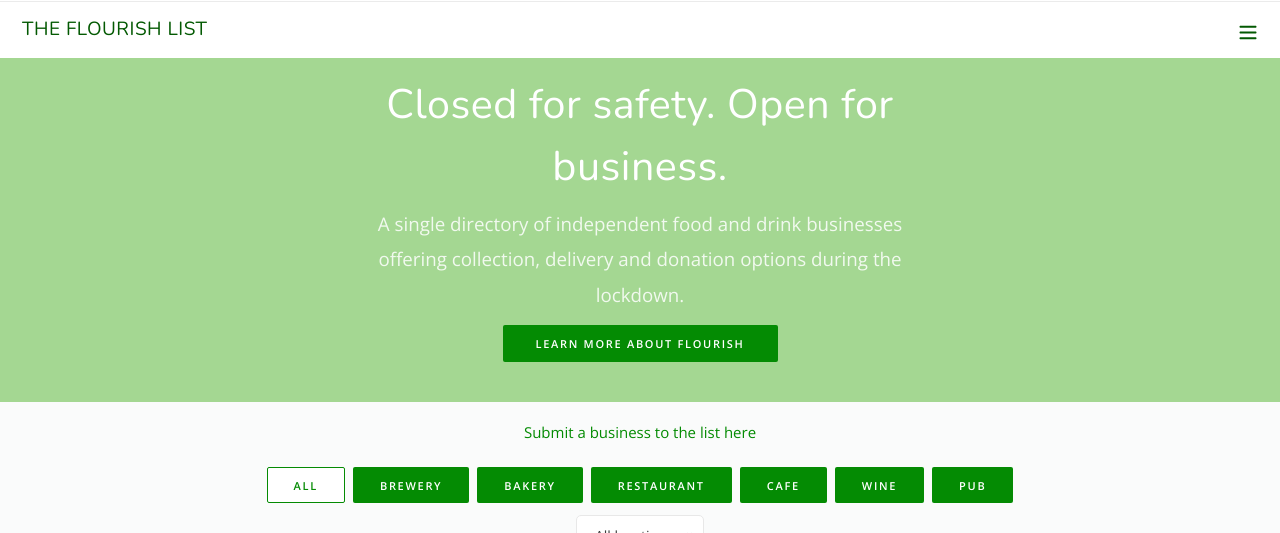
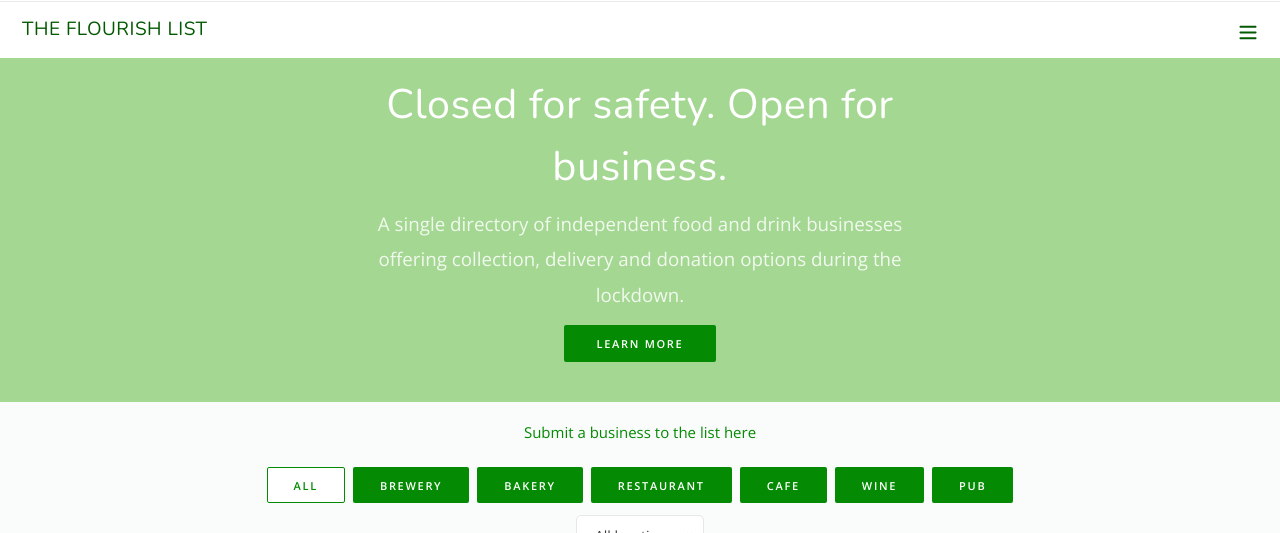
Before and after one commit to lets-flourish/lets-flourish.github.io, a Jekyll site: the page built from index.html, in a window 1280 px wide and 900 px high, cut to the strip 0-533 px from the top of the window. Built offline with Jekyll 4.4.1, drawn with Linux system fonts in a browser that asks for light colours; some web fonts are replaced; comment, search, counter and statistics services are not loaded.

Commit message:
Updated text in buttton

```diff
--- a/_layouts/the-list.html
+++ b/_layouts/the-list.html
@@ -48,7 +48,7 @@
             A single directory of independent food and drink businesses offering collection, delivery and donation options during the lockdown.
 					</p>
           <p class="gap-xy">
-            <a class="btn px-6 btn-flourish" href="https://letsflourish.co ">Learn more about Flourish</a>
+            <a class="btn px-6 btn-flourish" href="https://letsflourish.co ">Learn more</a>
           </p>
           <br />
         </div>
```
